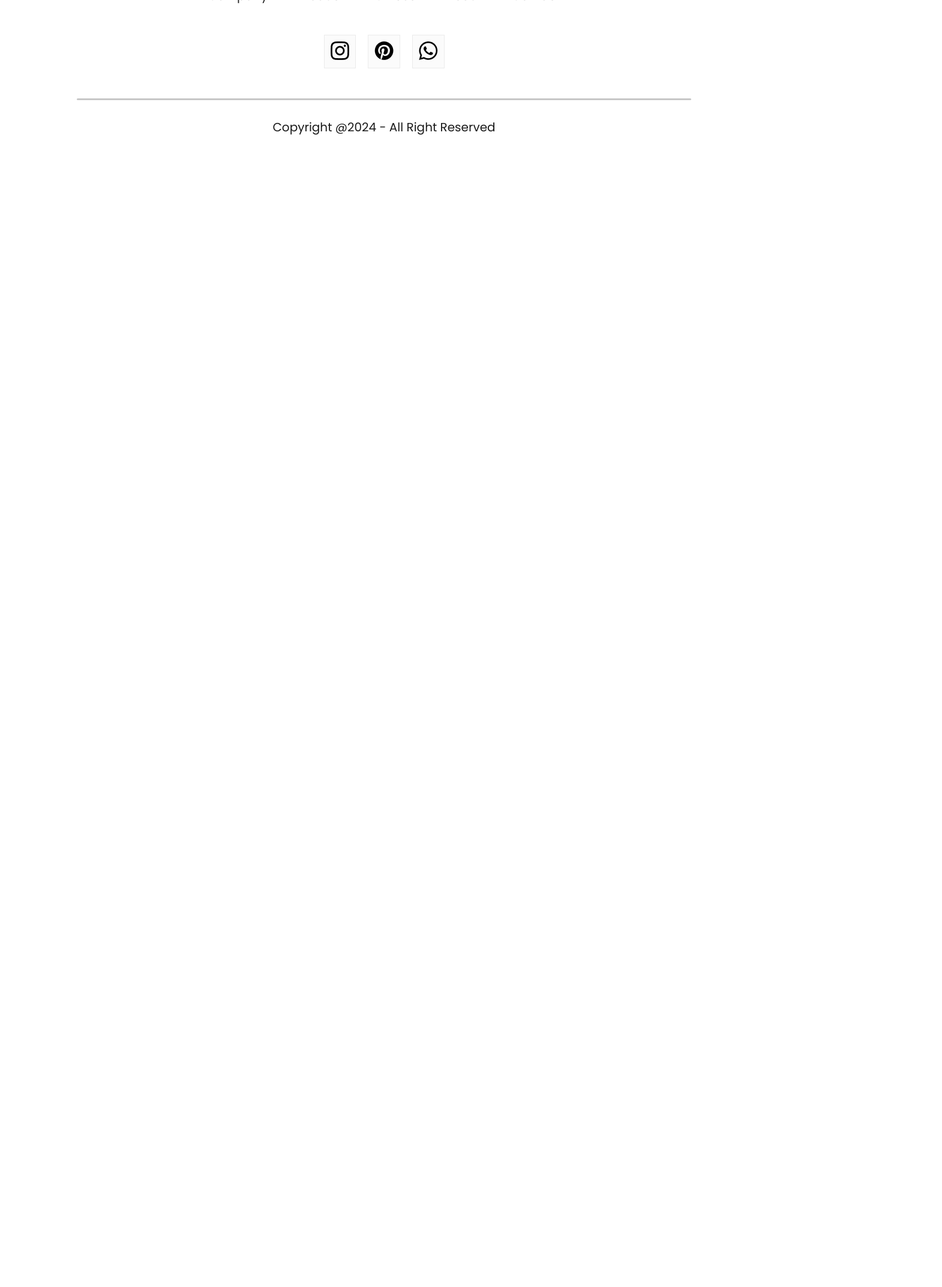
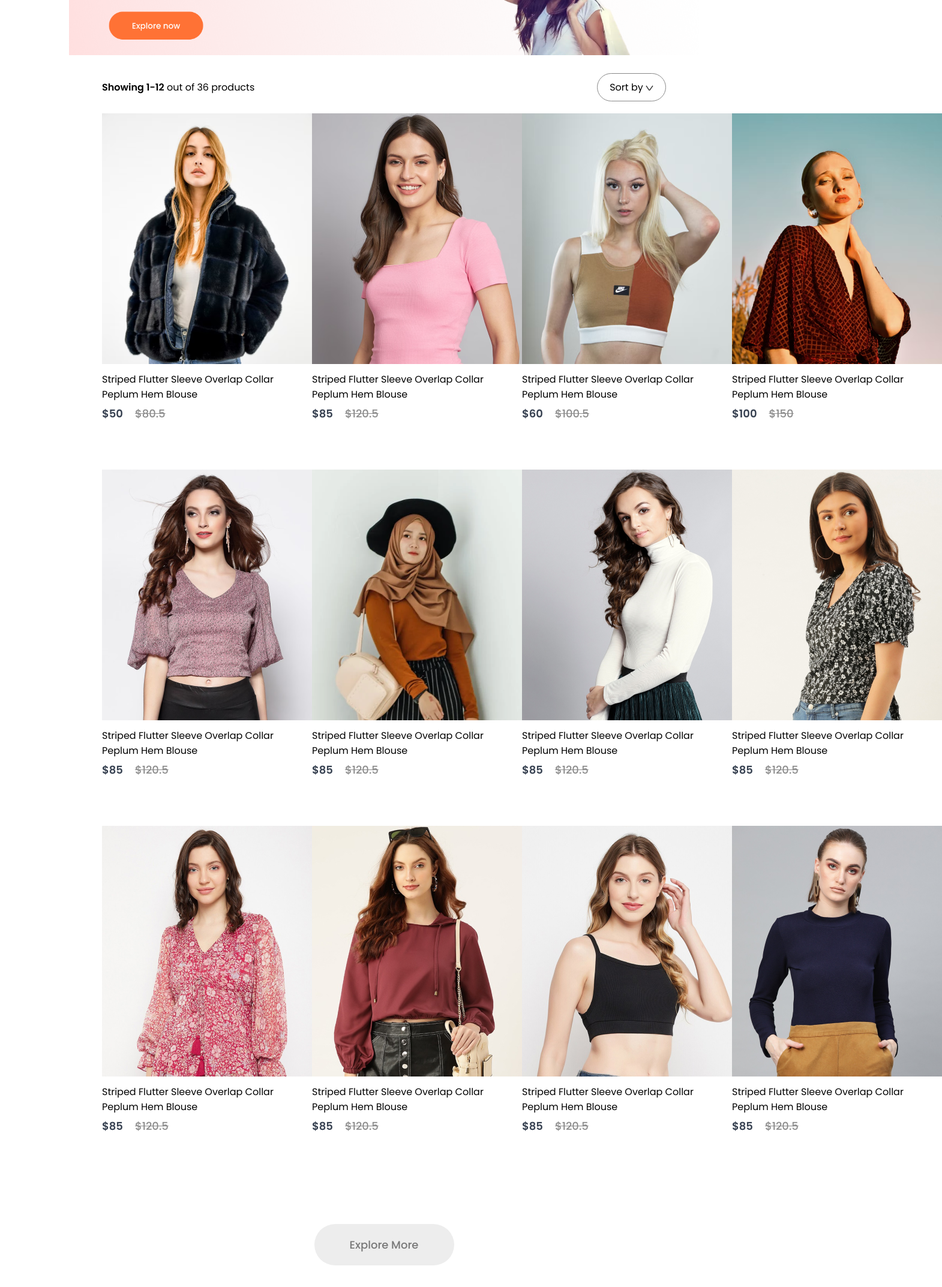
Before and after one commit to rishowrav/shopper-frontend, a React (Vite) app: page /womens in a window 1280 px wide. Shown: the part 260-2406 px from the top of the page at 60% size, 1570 px wide, since content can reach past the window. Before the commit the page ends 800 px from the top, so only its background shows below. Built offline with nearby package versions, Linux system fonts and the light colour scheme.

Commit message:
mens, women, kids page design has been completed

```diff
--- a/src/App.jsx
+++ b/src/App.jsx
@@ -8,6 +8,9 @@
 import Cart from "./pages/Cart";
 import LoginSignup from "./pages/LoginSignup";
 import Footer from "./components/Footer/Footer";
+import men_banner from "./components/assets/banner_mens.png";
+import women_banner from "./components/assets/banner_women.png";
+import kid_banner from "./components/assets/banner_kids.png";
 
 function App() {
   const [count, setCount] = useState(0);
@@ -18,9 +21,18 @@
         <Navbar />
         <Routes>
           <Route path="/" element={<Shop />} />
-          <Route path="/mens" element={<ShopCategory category="men" />} />
-          <Route path="/womens" element={<ShopCategory category="women" />} />
-          <Route path="/kids" element={<ShopCategory category="kid" />} />
+          <Route
+            path="/mens"
+            element={<ShopCategory category="men" banner={men_banner} />}
+          />
+          <Route
+            path="/womens"
+            element={<ShopCategory category="women" banner={women_banner} />}
+          />
+          <Route
+            path="/kids"
+            element={<ShopCategory category="kid" banner={kid_banner} />}
+          />
           <Route path="/product" element={<Product />}>
             <Route path=":productId" element={<Product />} />
           </Route>
--- /dev/null
+++ b/src/context/ShopContext.jsx
@@ -0,0 +1,16 @@
+import React, { createContext } from "react";
+import all_products from "../components/assets/all_product";
+
+export const ShopContext = createContext(null);
+
+const ShopContextProvider = (props) => {
+  const contextValue = { all_products };
+
+  return (
+    <ShopContext.Provider value={contextValue}>
+      {props.children}
+    </ShopContext.Provider>
+  );
+};
+
+export default ShopContextProvider;
--- a/src/main.jsx
+++ b/src/main.jsx
@@ -1,10 +1,13 @@
-import { StrictMode } from 'react'
-import { createRoot } from 'react-dom/client'
-import App from './App.jsx'
-import './index.css'
+import { StrictMode } from "react";
+import { createRoot } from "react-dom/client";
+import App from "./App.jsx";
+import "./index.css";
+import ShopContextProvider from "./context/ShopContext.jsx";
 
-createRoot(document.getElementById('root')).render(
+createRoot(document.getElementById("root")).render(
   <StrictMode>
-    <App />
-  </StrictMode>,
-)
+    <ShopContextProvider>
+      <App />
+    </ShopContextProvider>
+  </StrictMode>
+);
--- /dev/null
+++ b/src/pages/CSS/ShopCategory.css
@@ -0,0 +1,43 @@
+.shopcategory-banner {
+  display: block;
+  margin: 30px auto;
+  width: 82%;
+}
+
+.shopcategory-indexSort {
+  display: flex;
+  margin: 0px 170px;
+  justify-content: space-between;
+  align-items: center;
+}
+
+.shopcategory-sort {
+  padding: 10px 20px;
+  border-radius: 40px;
+  border: 1px solid #888;
+}
+
+.shopcategory-indexSort p span {
+  font-weight: 600;
+}
+
+.shopcategory-products {
+  margin: 20px 170px;
+  display: grid;
+  grid-template-columns: repeat(4, 1fr);
+  row-gap: 80px;
+}
+
+.shopcategory-loadmore {
+  display: flex;
+  justify-content: center;
+  align-items: center;
+  margin: 150px auto;
+  width: 233px;
+  height: 69px;
+  border-radius: 75px;
+  background: #ededed;
+  color: #787878;
+  font-size: 18px;
+  font-weight: 500;
+}
--- a/src/pages/ShopCategory.jsx
+++ b/src/pages/ShopCategory.jsx
@@ -1,7 +1,35 @@
-import React from "react";
+import React, { useContext } from "react";
+import "./CSS/ShopCategory.css";
+import { ShopContext } from "../context/ShopContext";
+import dropdown_icon from "../components/assets/dropdown_icon.png";
+import Item from "../components/Item/Item";
 
-const ShopCategory = () => {
-  return <div></div>;
+const ShopCategory = (props) => {
+  const { all_products } = useContext(ShopContext);
+
+  return (
+    <div className="shop-category">
+      <img className="shopcategory-banner" src={props.banner} alt="banner" />
+      <div className="shopcategory-indexSort">
+        <p>
+          <span>Showing 1-12</span> out of 36 products
+        </p>
+        <div className="shopcategory-sort">
+          Sort by <img src={dropdown_icon} alt="icon" />
+        </div>
+      </div>
+      <div className="shopcategory-products">
+        {all_products.map((item, index) => {
+          if (props.category === item.category) {
+            return <Item key={index} item={item} />;
+          } else {
+            return null;
+          }
+        })}
+      </div>
+      <div className="shopcategory-loadmore">Explore More</div>
+    </div>
+  );
 };
 
 export default ShopCategory;
```
